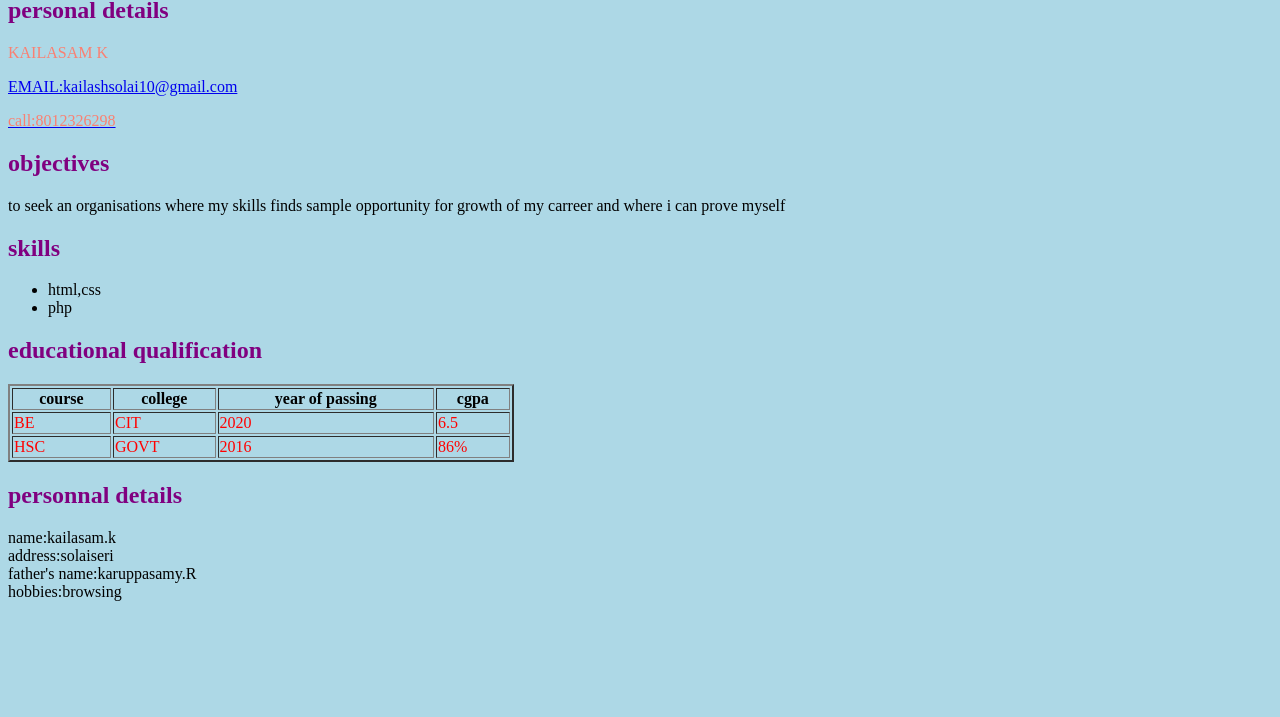
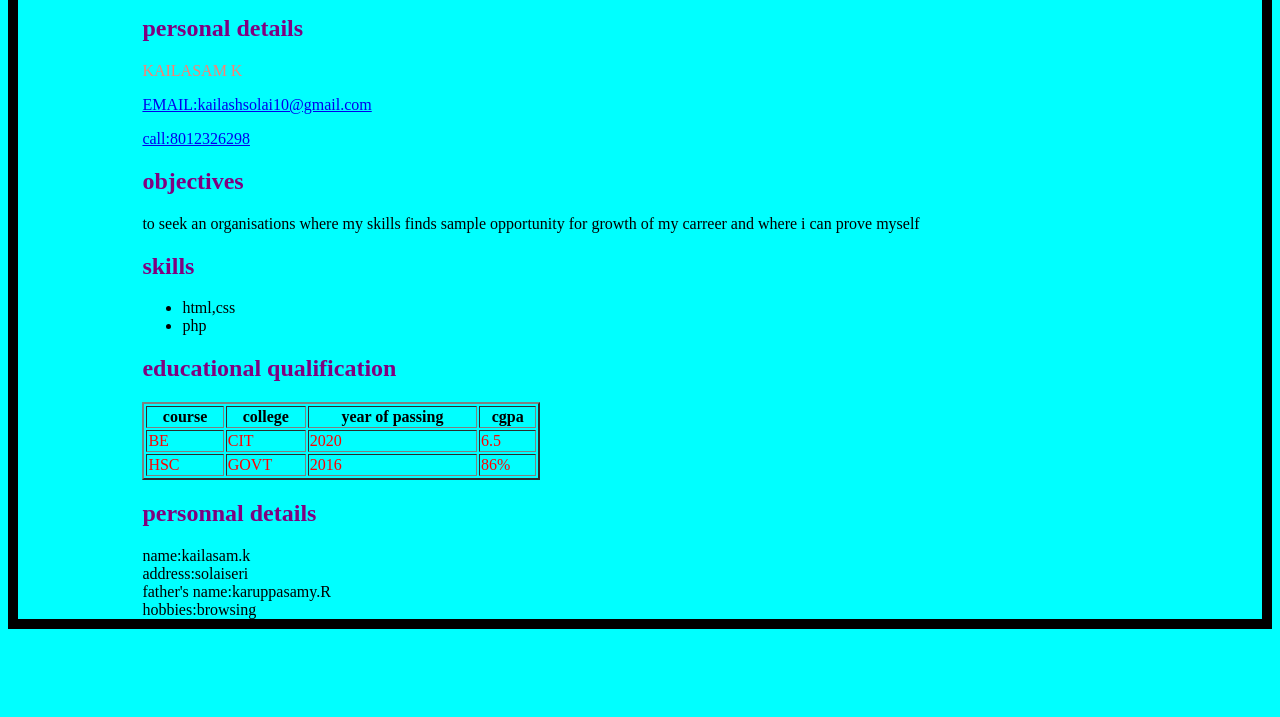
Before and after one commit to kailashsolai10/personal-portfolio, a plain HTML site: page index.html in a window 1280 px wide. Shown: the part 83-800 px from the top of the page. Drawn offline with Linux system fonts and the light colour scheme.

Commit message:
align css file

```diff
--- a/css/style.css
+++ b/css/style.css
@@ -1,11 +1,21 @@
+.container{
+    width: 80%;
+    margin: 0 auto 0 auto;
+}
 body {
-    background-color: lightblue;
+    border-left: 10px black solid;
+    border-top: 10px black solid;
+    border-bottom: 10px black solid;
+    border-right: 10px black solid;
+    background-color: cyan;
+    background-size: cover;
   }
 h1{
+    margin-left: 450px;
     color: black;
 }
 h2{
-    color:purple;
+     color:purple;
 }
 td{
     color: red;
--- a/index.html
+++ b/index.html
@@ -7,13 +7,14 @@
     <title>my page</title>
 </head>
 <body>
+    <div class="container">
     <h1>RESUME</h1>
     <h2>personal details</h2>
     <p>KAILASAM K <br>
-        <a href="mailto:kailashsolai10@gmail.com" target="_blank">
-    <p>EMAIL:kailashsolai10@gmail.com</p></a>
-    <a href="tell:8012326298" target="_blank">
-        <p>call:8012326298</p></a>
+        <p><a href="mailto:kailashsolai10@gmail.com" target="_blank">
+    EMAIL:kailashsolai10@gmail.com</a></p>
+        <p><a href="tell:8012326298" target="_blank">
+        call:8012326298</a></p>
     <h2>objectives</h2>
     <p1>to seek an organisations where my skills finds sample opportunity for growth of my carreer and where i can prove myself</p1>
 <h2>skills</h2>
@@ -55,5 +56,6 @@
         </tr>
 
     </table>
+</div>
 </body>
 </html>
```
Also changed, not shown: 1 other file.
